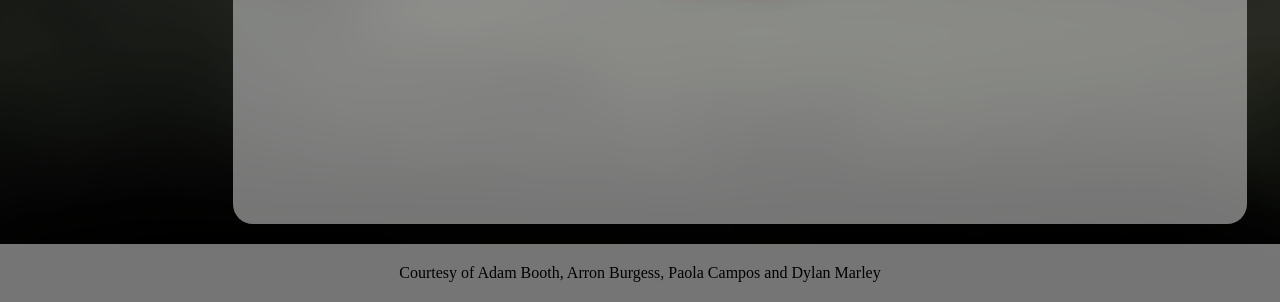
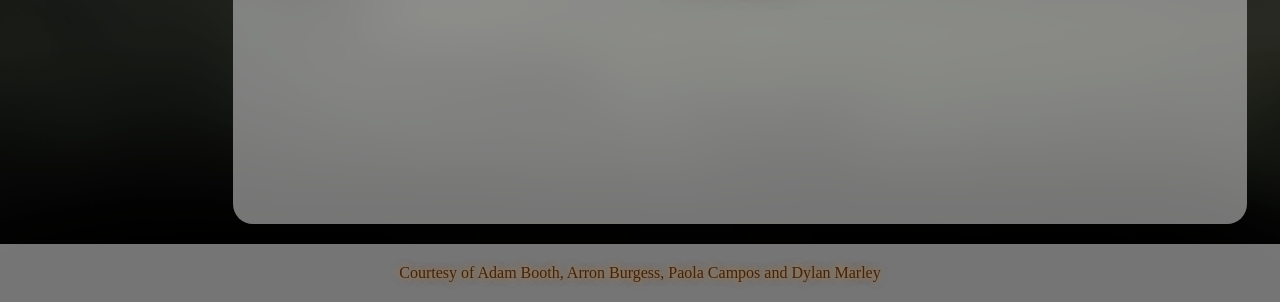
Before and after one commit to Dylan-JM/week05-assignment, a website built with Vite: page client/findevents/index.html in a window 1280 px wide. Shown: the part 498-800 px from the top of the page. Built offline with nearby package versions, Linux system fonts and the light colour scheme; no server answers.

Commit message:
feat:footer

```diff
--- a/client/createevents/createevents.css
+++ b/client/createevents/createevents.css
@@ -243,3 +243,9 @@ footer {
 :focus-visible {
   outline: 3px solid rgba(0, 95, 204, 1);
 }
+
+#footer {
+   color: rgba(59, 36, 20, 1);
+   text-shadow: 0 0 4px rgba(196, 122, 44, 0.6), 0 0 8px rgba(196, 122, 44, 0.4),
+    0 0 12px rgba(196, 122, 44, 0.25);
+}
--- a/client/displayevent/displayevent.css
+++ b/client/displayevent/displayevent.css
@@ -306,3 +306,9 @@ button {
 :focus-visible {
   outline: 3px solid rgba(0, 95, 204, 1);
 }
+
+#footer {
+   color: rgba(59, 36, 20, 1);
+   text-shadow: 0 0 4px rgba(196, 122, 44, 0.6), 0 0 8px rgba(196, 122, 44, 0.4),
+    0 0 12px rgba(196, 122, 44, 0.25);
+}
--- a/client/findevents/findevents.css
+++ b/client/findevents/findevents.css
@@ -413,3 +413,9 @@ footer {
 :focus-visible {
   outline: 3px solid rgba(0, 95, 204, 1);
 }
+
+#footer {
+   color: rgba(59, 36, 20, 1);
+   text-shadow: 0 0 4px rgba(196, 122, 44, 0.6), 0 0 8px rgba(196, 122, 44, 0.4),
+    0 0 12px rgba(196, 122, 44, 0.25);
+}
--- a/client/findevents/index.html
+++ b/client/findevents/index.html
@@ -59,7 +59,7 @@
     <!-----------------------------------------Footer Area--------------------------------------------------------->
 
     <footer>
-      <p>
+      <p id="footer">
         Courtesy of Adam Booth, Arron Burgess, Paola Campos and Dylan Marley
       </p>
     </footer>
--- a/client/src/style.css
+++ b/client/src/style.css
@@ -362,3 +362,9 @@ li {
     padding-right: 0;
   }
 }
+
+#footer {
+   color: rgba(59, 36, 20, 1);
+   text-shadow: 0 0 4px rgba(196, 122, 44, 0.6), 0 0 8px rgba(196, 122, 44, 0.4),
+    0 0 12px rgba(196, 122, 44, 0.25);
+}
```
Also changed, not shown: client/createevents/index.html (+1 -1 lines), client/displayevent/index.html (+1 -1 lines), client/index.html (+1 -1 lines).
